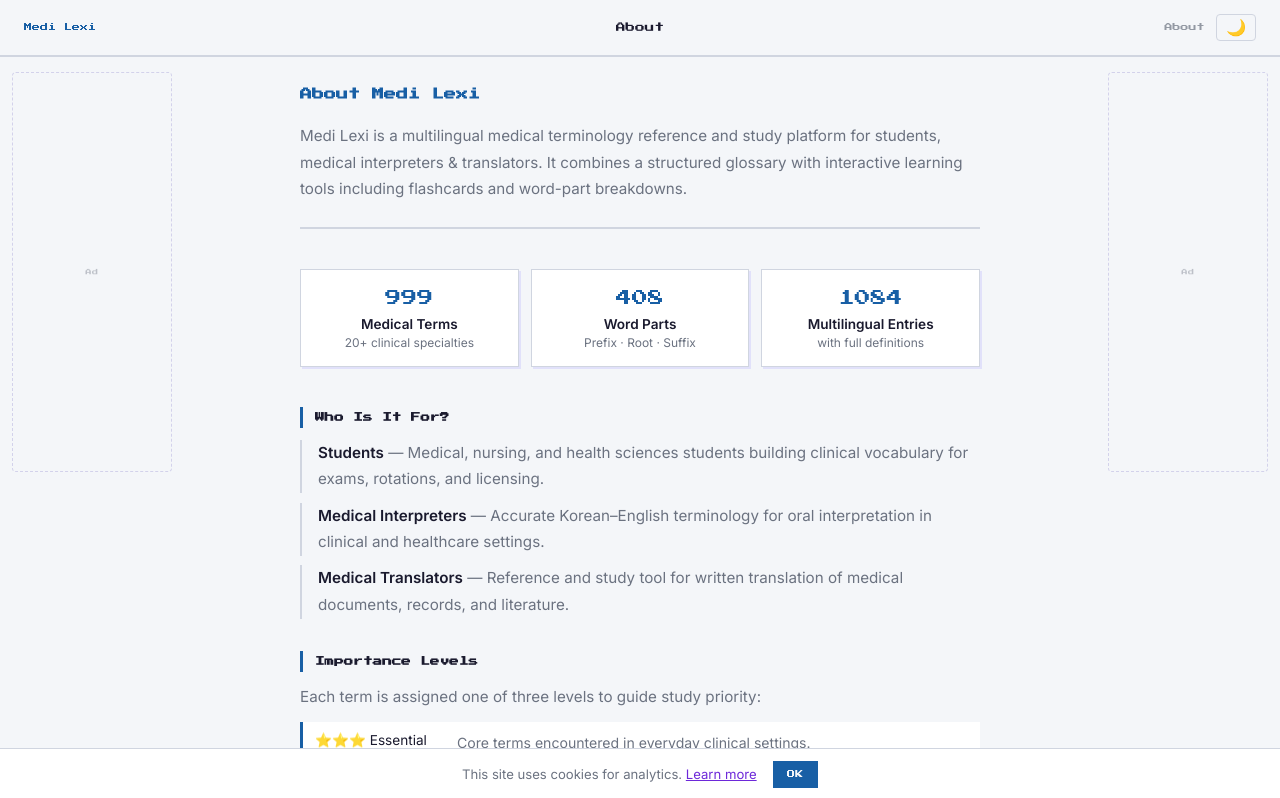
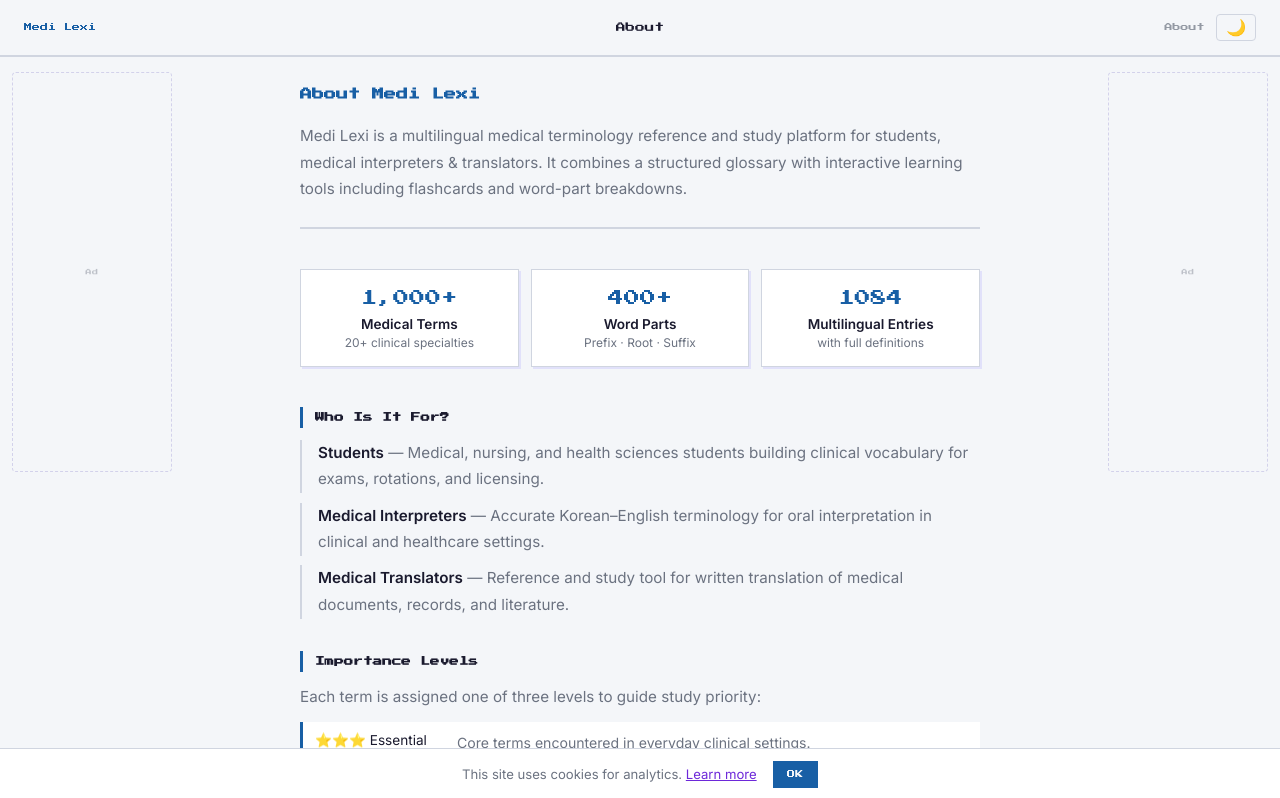
Before and after one commit to 372dev/medilexi, a Next.js app: page /about in a window 1280 px wide. Shown: the top 798 px of the page. Built offline with nearby package versions, Linux system fonts and the light colour scheme.

Commit message:
ui: replace static entry counts with 1000+ and 400+ on landing and about pages

```diff
--- a/src/app/about/page.tsx
+++ b/src/app/about/page.tsx
@@ -20,8 +20,8 @@ const PROSE: React.CSSProperties = {
 }
 
 const STATS = [
-  { n: '999',                       label: 'Medical Terms',        sub: '20+ clinical specialties' },
-  { n: '408',                      label: 'Word Parts',           sub: 'Prefix · Root · Suffix' },
+  { n: '1,000+',                    label: 'Medical Terms',        sub: '20+ clinical specialties' },
+  { n: '400+',                     label: 'Word Parts',           sub: 'Prefix · Root · Suffix' },
   { n: String(multilingualCount),  label: 'Multilingual Entries', sub: 'with full definitions' },
 ]
 
--- a/src/app/page.tsx
+++ b/src/app/page.tsx
@@ -31,7 +31,7 @@ export default function Home() {
         Multilingual Medical Glossary
       </p>
       <p style={{ fontSize:'0.88rem', color:'var(--color-text-dim)', lineHeight:1.7, maxWidth:'460px', textAlign:'center', marginBottom:'1.75rem' }}>
-        999 medical terms · 408 word parts · for students, medical interpreters &amp; translators
+        1,000+ medical terms · 400+ word parts · for students, medical interpreters &amp; translators
       </p>
 
       <nav style={{ width:'100%', maxWidth:'520px', display:'flex', flexDirection:'column', gap:'0.65rem' }}>
@@ -43,7 +43,7 @@ export default function Home() {
           </div>
           <div style={{ fontSize:'1rem', color:'var(--color-text)', marginBottom:'0.15rem' }}>Prefix · Root · Suffix</div>
           <div style={{ fontSize:'0.82rem', color:'var(--color-text-dim)', marginBottom:'0.85rem' }}>
-            408 entries · Build medical vocabulary from the ground up
+            400+ entries · Build medical vocabulary from the ground up
           </div>
           <div style={{ display:'flex', gap:'0.5rem', flexWrap:'wrap' }}>
             <Link href="/wordparts" style={outline('var(--color-gold)')}>Glossary</Link>
@@ -60,7 +60,7 @@ export default function Home() {
               ENGLISH
             </div>
             <div style={{ fontSize:'0.95rem', color:'var(--color-text)', marginBottom:'0.15rem' }}>English</div>
-            <div style={{ fontSize:'0.78rem', color:'var(--color-text-dim)', marginBottom:'0.85rem' }}>999 clinical terms</div>
+            <div style={{ fontSize:'0.78rem', color:'var(--color-text-dim)', marginBottom:'0.85rem' }}>1,000+ clinical terms</div>
             <div style={{ display:'flex', flexDirection:'column', gap:'0.4rem', marginTop:'auto' }}>
               <Link href="/glossary" style={outline('var(--color-accent)')}>Glossary</Link>
               <Link href="/flashcards" style={outline('var(--color-accent)')}>Flashcard</Link>
```
